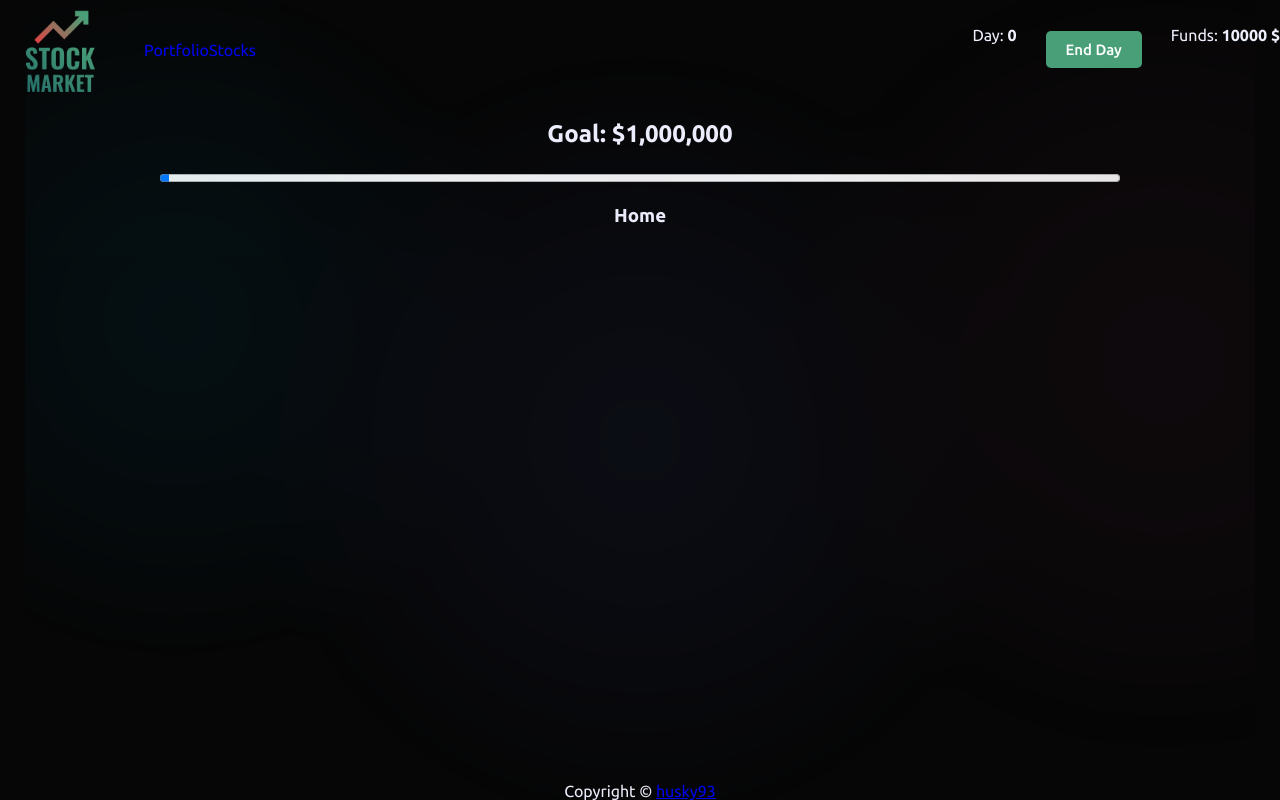
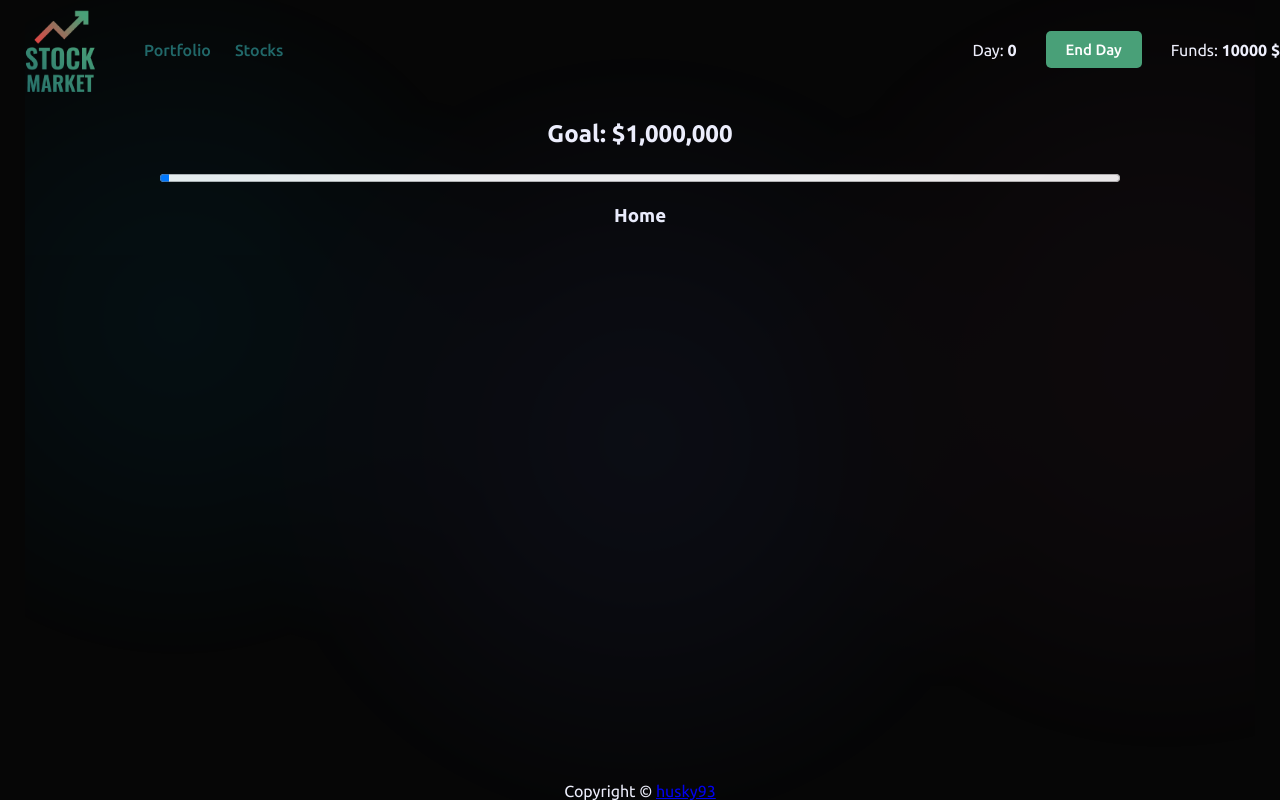
Before and after one commit to husky93/vue-stock-trader, a Vue app: page / in a window 1280 px wide. Built offline with nearby package versions, Linux system fonts and the light colour scheme.

Commit message:
Style the navbar and header info

```diff
--- a/src/components/HeaderInfo.vue
+++ b/src/components/HeaderInfo.vue
@@ -30,6 +30,7 @@ export default {
 .header-info,
 .day-ui {
   display: flex;
+  align-items: center;
   gap: 24px;
 }
 </style>
--- a/src/components/NavBar.vue
+++ b/src/components/NavBar.vue
@@ -11,8 +11,18 @@ export default {
 }
 </script>
 
-<style>
+<style scoped>
+nav {
+  display: flex;
+  gap: 24px;
+}
 .link {
+  color: var(--secondary-color);
+  font-weight: 500;
   text-decoration: none;
+  transition: color 150ms;
+}
+.link:hover {
+  color: var(--primary-color);
 }
 </style>
```
